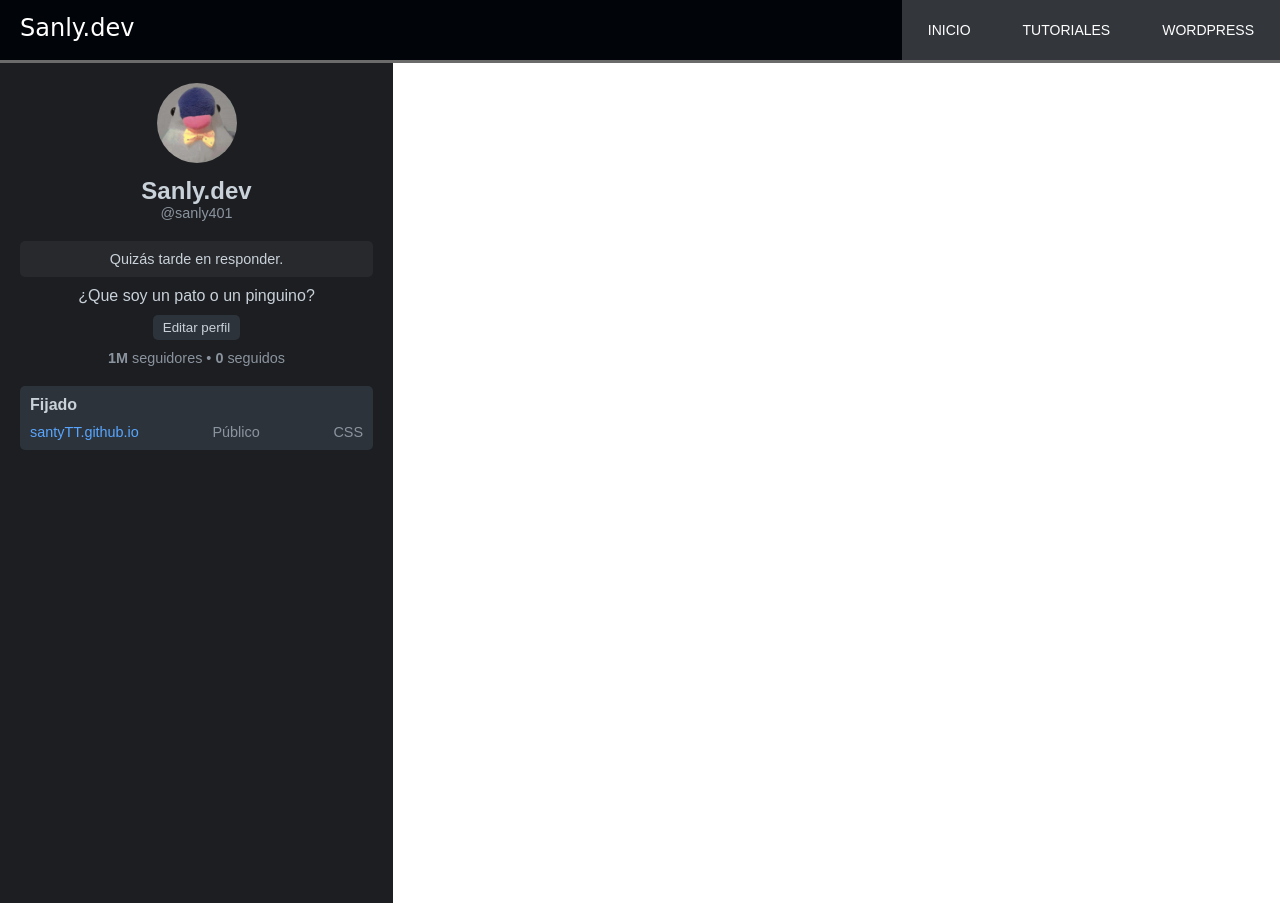
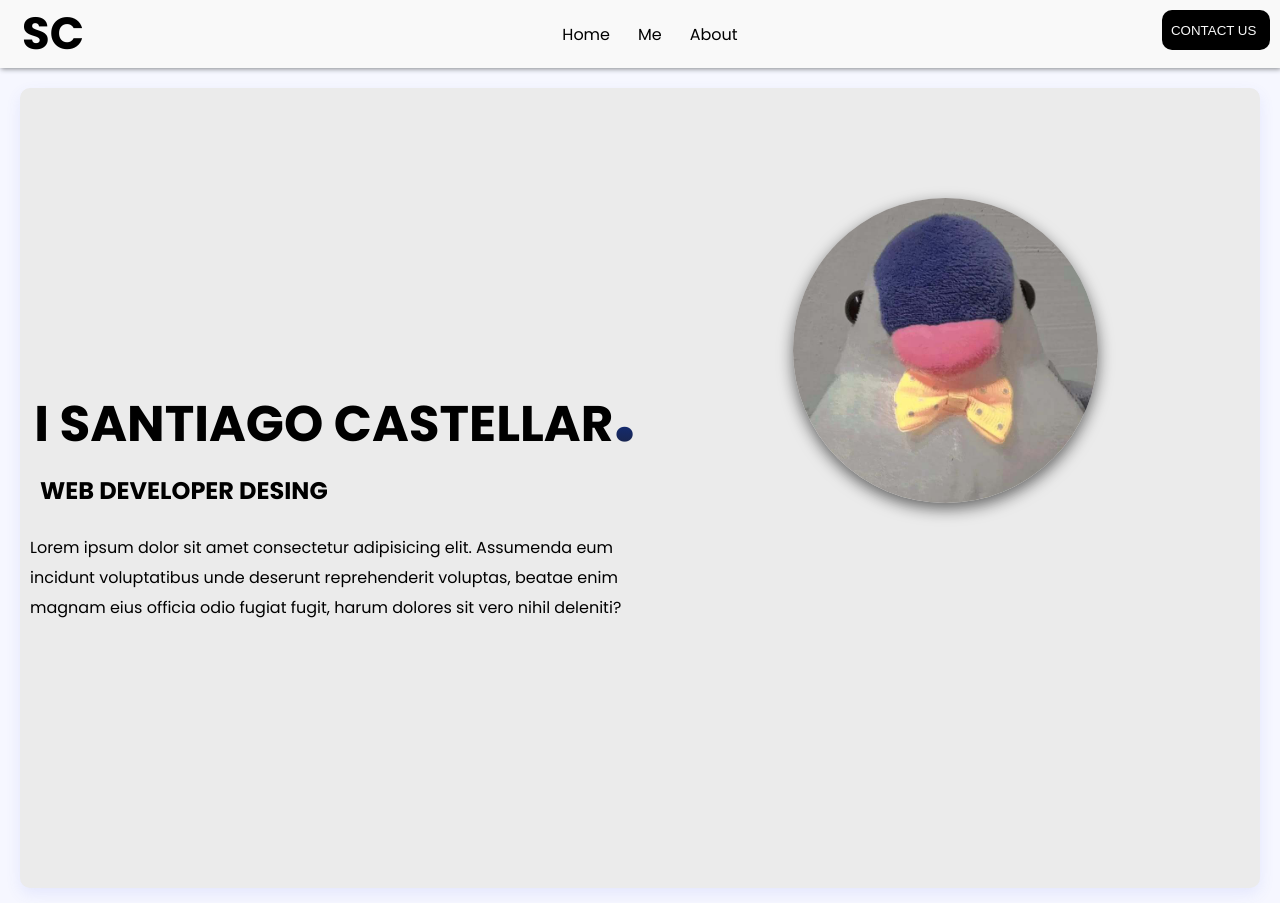
Before and after one commit to santyTT/santyTT.github.io, a plain HTML site: page santyTT.github.io/index.html in a window 1280 px wide. Shown: the top 903 px of the page. Drawn offline with Linux system fonts and the light colour scheme.

Commit message:
SANTY GOO WEB
dfsdfds

```diff
--- a/santyTT.github.io/Style.css
+++ b/santyTT.github.io/Style.css
@@ -1,262 +1,336 @@
-* {
+@import url("https://fonts.googleapis.com/css2?family=Poppins:wght@400;700&display=swap");
+
+:root
+{
+    --white: #f9f9f9;
+    --green: #4A63E7;
+    --blue-light: #011783;
+    --black: #000000;
+    --grey: #85888C;
+}
+
+*
+{
     margin: 0;
     padding: 0;
-    font-family: sans-serif;
+    box-sizing: border-box;
+}
+
+body
+{
+    font-family: "Poppins", sans-serif;
+    background-color: #F6F7FF;
+}
+
+main
+{
+    padding: 20px;
+}
+
+a
+{
+    text-decoration: none;
+}
+
+ul
+{
+    list-style: none;
+}
+
+p {
+    line-height: 30px;
+}
+/*---------------------MENU MOVIL AND PC------------------------------*/
+.header
+{
+    background-color: var(--white);
+    box-shadow: 1px 1px 5px 0px var(--grey);
+    position: sticky;
+    top: 0;
+    width: 100%;
+    display: flex;
+    justify-content: space-between;
+    z-index: 10000;
+}
+
+.logo
+{
+    display: inline-block;
+    color: var(--black);
+    font-size: 45px;
+    margin-left: 22px;
+    margin-right: 5%;
+    font-weight: 600;
+}
+
+.nav
+{
+    display: flex;
+    align-items: center;
+    width: 100%;
+    position: fixed;
+    background-color: var(--white);
+    overflow: hidden;
+    max-height: 0;
+    transition: max-height .5s ease-out;
+}
+
+.menu a
+{
+    display: block;
+    padding: 14px;
+    color: var(--black);
+    font-weight: 400;
 
 }
 
-header {
-  background: #010409;
-  height: 60px;
-  position: relative;
-  width: 100%;
-  border-bottom: solid #6b6b6b 3px;
+.menu a:hover
+{
+    background-color: var(--green-light);
+}
+
+.menu {
+    display: flex;
+    display: flex;
+    justify-content: center;
+}
+
+.contact {
+    background-color: var(--black );
+    border: none;
+    border-radius: 10px;
+    color: var(--white);
+    width: 108px;
+    display: flex;
+    height: 40px;
+    align-items: center;
+    padding: 9px;
+    margin: 10px;
+    align-content: space-around;
+
+}
+
+.hamb
+{
+    cursor: pointer;
+    float: right;
+    padding: 33px 20px;
+    z-index: 1000;
+    border-radius: 100px;
+    background-color: #000;
+    height: 45px;
 }
 
 
-#logo {
-  float: left;
-  padding: 6px 20px;
-  width: auto;
-  height: 40px;
-  background-color: #010409;
+.hamb-line
+{
+    background: var(--white);
+    display: block;
+    height: 2px;
+    position: relative;
+    width: 24px;
 
-  a {
-    display: block;
-    text-decoration: none;
-    text-align: center;
-    color: #fff;
-    line-height: 44px;
-  }
-  .name-sanly{
-    display: block;
-    text-decoration: none;
-    text-align: center;
-    background-color: #010409;
-    color: #ffffff;
-    line-height: 44px;
-    font-size: 1.5rem;
-    font-family: cursive;
-  }
 }
 
-
-#menu {
-  position: absolute;
-  top: 60px;
-  width: 100%;
-  background: #33363b;
-
-
-  ul {
-    max-height: 0;
-    overflow: hidden;
-    margin: 0;
-    padding: 0;
-    list-style: none;
-    font-size: 14px;
-  }
-
-
-  li {
+.hamb-line::before,
+.hamb-line::after
+{
+    background: var(--white);
+    content: '';
     display: block;
-    background: #33363b;
-    text-transform: uppercase;
-    text-align: center;
-    border-bottom: 1px solid #282b30;
-
-
-    a {
-      display: block;
-      color: #fff;
-      text-decoration: none;
-      line-height: 60px;
-      padding: 0 26px;
-
-      &:active,
-      &:focus   {
-        color: #ffc700;
-      }
-    }
-  }
-
-
-  .open-menu {
-    box-shadow: 0 1px 2px rgba(0,0,0,.5);
-    max-height: 400px;
-    transition: max-height .4s ease;
-  }
+    height: 100%;
+    position: absolute;
+    transition: all .2s ease-out;
+    width: 100%;
 }
 
-
-#nav-mobile {
-  background: transparent;
-  border: 0;
-  cursor: pointer;
-  float: right;
-  width: 60px;
-  height: 60px;
-  position: absolute;
-  right: 0;
-  top: -60px;
-  opacity: 0.6;
-
-
-  &.nav-open {
-    opacity: 1;
-  }
-
-  span {
-    display: block;
-    width: 60%;
-    margin: 4px auto;
-    height: 4px;
-    background: #4574c1;
-    border-radius: 10px;
-  }
-}
-.profile-card {
-    background-color: #1c1e22;
-    color: #c9d1d9;
-    padding: 20px;
-    width: 353px;
-    height: 100vh;
-    font-family: Arial, sans-serif;
+.hamb-line::before
+{
+    top: 5px;
 }
 
-.profile-header {
-    text-align: center;
-    margin-bottom: 20px;
+.hamb-line::after
+{
+    top: -5px;
 }
 
-.profile-pic {
-    width: 80px;
-    height: 80px;
-    border-radius: 50%;
-    margin-bottom: 10px;
+.side-menu
+{
+    display: none;
 }
 
-.profile-name {
-    font-size: 1.5em;
-    margin: 0;
+.side-menu:checked ~ nav
+{
+    max-height: 100%;
 }
 
-.profile-username {
-    font-size: 0.9em;
-    color: #8b949e;
+.side-menu:checked ~ .hamb .hamb-line
+{
+    background: transparent;
 }
 
-.status {
-    background-color: #27292d;
-    border-radius: 5px;
-    padding: 10px;
-    text-align: center;
-    margin-bottom: 10px;
-    font-size: 0.9em;
+.side-menu:checked ~ .hamb .hamb-line::before
+{
+    transform: rotate(-45deg);
+    top:0;
 }
 
-.status-message {
-    color: #c9d1d9;
+.side-menu:checked ~ .hamb .hamb-line::after
+{
+    transform: rotate(45deg);
+    top:0;
 }
 
-.bio {
-    text-align: center;
-    margin-bottom: 10px;
+@media (min-width: 768px)
+{
+    .nav
+    {
+        max-height: none;
+        top: 0;
+        position: relative;
+        float: right;
+        width: fit-content;
+        background-color: transparent;
+    }
+
+    .menu li
+    {
+        float: left;
+        transition: 1s;
+    }
+
+    .menu a:hover
+    {
+        background-color: transparent;
+        color: var(--blue-light)
+
+    }
+
+    .hamb
+    {
+        display: none;
+    }
+    .header {
+        align-content: center;
+    }
+
 }
 
-.bio-text {
-    color: #c9d1d9;
+@media (max-width: 768px) {
+    .contact {
+        display: none;
+    }
+
+    .header {
+        align-content:center ;
+    }
+}
+/*---------------------END MENU MOVIL AND PC------------------------------*/
+
+/*---------------------SECTION ONE------------------------------*/
+
+.box-content {
+    display: grid;
+    grid-template-columns: 1fr 1fr;
+    background-color: #ebebeb;
+    color: #000000;
+    height: 100vh;
+    margin: 20px;
+    padding: 10px;
+    border-radius: 10px;
+    text-align: center;
+    box-shadow: 0px 6px 15px 0px rgba(74, 99, 231, 0.1);
+
 }
 
-.edit-profile {
-    text-align: center;
-    margin-bottom: 10px;
+.colum1 {
+  display: block;
+  align-items: center;
+  align-content: center;
 }
 
-.edit-button {
-    background-color: #2d333b;
-    color: #c9d1d9;
-    padding: 5px 10px;
-    border: none;
-    border-radius: 5px;
-    cursor: pointer;
+.colum1 h2 {
+    text-align: start;
+    margin-left: 10px;
 }
 
-.followers {
-    text-align: center;
-    margin-bottom: 20px;
-    font-size: 0.9em;
-    color: #8b949e;
+.foto-inicio img {
+    width: 50%;
+    margin-top: 100px;
+    border-radius: 200px;
+    box-shadow: 0px 6px 15px 0px rgba(13, 13, 14, 0.596);
 }
 
-.follower-count,
-.following-count {
-    color: #8b949e;
+.punto {
+    font-size: 80px;
+    background: -webkit-linear-gradient(rgb(2, 66, 243),rgb(32, 29, 29));
+    -webkit-background-clip: text;
+    -webkit-text-fill-color: transparent;
 }
 
-.pinned {
-    background-color: #2d333b;
-    border-radius: 5px;
-    padding: 10px;
+.colum1 h1 {
+    font-size: 50px;
 }
 
-.pinned-title {
-    margin: 0 0 10px 0;
-    color: #c9d1d9;
+.colum1 p {
+    text-align: left;
 }
 
-.pinned-item {
+.box-content-2 {
+    background-color: #ffff;
+    margin: 22px;
+    padding: 10px;
+    border-radius: 10px;
+    text-align: center;
+    height: 600px;
     display: flex;
-    justify-content: space-between;
-    font-size: 0.9em;
+    align-items: center;
+    justify-content: center;
+    box-shadow: 0px 6px 15px 0px rgba(74, 99, 231, 0.1);
+
 }
 
-.pinned-link {
-    color: #58a6ff;
-    text-decoration: none;
+.box-content-3 {
+    background-color: #ffff;
+    margin: 22px;
+    padding: 10px;
+    border-radius: 10px;
+    text-align: center;
+    height: 100px;
+    display: flex;
+    align-items: center;
+    justify-content: center;
+    box-shadow: 0px 6px 15px 0px rgba(74, 99, 231, 0.1);
+
 }
 
-.pinned-status,
-.pinned-language {
-    color: #8b949e;
+@media (max-width: 768px) {
+    .box-content {
+        grid-template-columns: 1fr;
+        height: 130vh;
+    }
+    .colum1 h2 {
+        text-align: center;
+    }
+    .colum1 h1 {
+        font-size: 50px;
+        line-height: 47px;
+        margin: 13px 0px 32px 6px;
+    }
+    .foto-inicio img{
+        margin: 0;
+    }
+    .nav {
+        margin-top: 7px;
+        margin-left: 7px;
+    }
+
 }
 
-@media only screen and (min-width: 768px) {
-
-    #nav-mobile{ display: none; }
-
-
-    #menu {
-      width: auto;
-      float: right;
-      top: 0;
-      position: relative;
-
-      .open-menu {
-        box-shadow: none;
-      }
-
-
-      ul {
-        max-height: inherit;
-      }
-
-
-      li {
-        float: left;
-        border: 0;
-        background: transparent;
-
-        a {
-          display: block;
-          color: #fff;
-          padding: 0 26px;
-
-          &:hover {
-            color: #ffc700;
-            background: #151a1e;
-          }
-        }
-      }
-    }
-  }
+/*---------------------section for android------------------------------*/
+/*---------------------section for android------------------------------*/
+/*---------------------section for android------------------------------*/
+/*---------------------section for android------------------------------*/
+/*---------------------section for android------------------------------*/
+/*---------------------section for android------------------------------*/
+/*---------------------section for android------------------------------*/
--- a/santyTT.github.io/index.html
+++ b/santyTT.github.io/index.html
@@ -1,79 +1,45 @@
 <!DOCTYPE html>
 <html lang="en">
+
 <head>
     <meta charset="UTF-8">
     <meta name="viewport" content="width=device-width, initial-scale=1.0">
     <link rel="stylesheet" href="Style.css">
-    <title>Document</title>
+    <title>Web For Bitches</title>
 </head>
+
 <body>
-    <header>
-        <div id="logo">
-          <a href="#" class="name-sanly">Sanly.dev</a>
+    <header class="header">
+        <a href="#" class="logo">SC</a>
+        <input type="checkbox" id="side-menu" class="side-menu">
+        <label for="side-menu" class="hamb"><span class="hamb-line"></span></label>
+        <nav class="nav">
+            <ul class="menu">
+                <li><a href="#">Home</a></li>
+                <li><a href="#">Me</a></li>
+                <li><a href="#">About</a></li>
+
+            </ul>
+        </nav><button class="contact">CONTACT US</button>
+    </header>
+    <section>
+        <nav class="box-content">
+            <div class="colum1">
+            <h1>I SANTIAGO CASTELLAR<span class="punto">.</span></h1>
+            <h2>WEB DEVELOPER DESING</h2><br>
+            <p>Lorem ipsum dolor sit amet consectetur adipisicing elit. Assumenda eum incidunt voluptatibus unde deserunt reprehenderit voluptas, beatae enim magnam eius officia odio fugiat fugit, harum dolores sit vero nihil deleniti?</p>
         </div>
-        <nav id="menu">
-          <button class="nav-mobile" id="nav-mobile">
-            <span></span>
-            <span></span>
-            <span></span>
-          </button>
-          <ul class="nav-menu">
-            <li><a href="#">Inicio</a></li>
-            <li><a href="#">Tutoriales</a></li>
-            <li><a href="#">WordPress</a></li>
-          </ul>
+        <div class="foto-inicio">
+            <img src="Imagenes/Sanly.jpeg" alt="">
+        </div>
         </nav>
-      </header>
-      <div class="profile-card">
-        <div class="profile-header">
-            <img src="Imagenes/Sanly.jpeg" alt="Santiago castellar" class="profile-pic">
-            <h2 class="profile-name">Sanly.dev</h2>
-            <p class="profile-username">@sanly401</p>
-        </div>
-        <div class="status">
-            <span class="status-message">Quizás tarde en responder.</span>
-        </div>
-        <div class="bio">
-            <p class="bio-text">¿Que soy un pato o un pinguino?</p>
-        </div>
-        <div class="edit-profile">
-            <button class="edit-button">Editar perfil</button>
-        </div>
-        <div class="followers">
-            <span class="follower-count"><strong>1M</strong> seguidores</span> •
-            <span class="following-count"><strong>0</strong> seguidos</span>
-        </div>
-        <div class="pinned">
-            <h4 class="pinned-title">Fijado</h4>
-            <div class="pinned-item">
-                <a href="https://santyTT.github.io" target="_blank" class="pinned-link">santyTT.github.io</a>
-                <span class="pinned-status">Público</span>
-                <span class="pinned-language">CSS</span>
-            </div>
-        </div>
-    </div>
+        <nav class="box-content-2">
+            <h1>Section</h1>
+        </nav>
+        <nav class="box-content-3">
+            <h1>Footer</h1>
+        </nav>
+    </section>
+</body>
 
-</body>
-<script>// JavaScript Version
-    const buttonMenu = document.querySelector('#nav-mobile');
-    const navMenu = document.querySelector('.nav-menu');
-
-    buttonMenu.addEventListener('click', (e) => {
-      e.currentTarget.classList.toggle('nav-open');
-      navMenu.classList.toggle('open-menu');
-    });
-
-    // jQuery Version
-    // $(function() {
-    //     var btn_movil = $(‘#nav-mobile’),
-    //     menu = $(‘#menu’).find(‘ul’);
-
-    //     // Al dar click agregar/quitar clases que permiten el despliegue del menú
-    //     btn_movil.on(‘click’, function (e) {
-    //         e.preventDefault();
-    //         var el = $(this);
-    //         el.toggleClass(‘nav-active’);
-    //         menu.toggleClass(‘open-menu’);
-    //     });
-    // });</script>
 </html>
```
Also changed, not shown: santyTT.github.io/main.js (deleted, +0 -20 lines).
